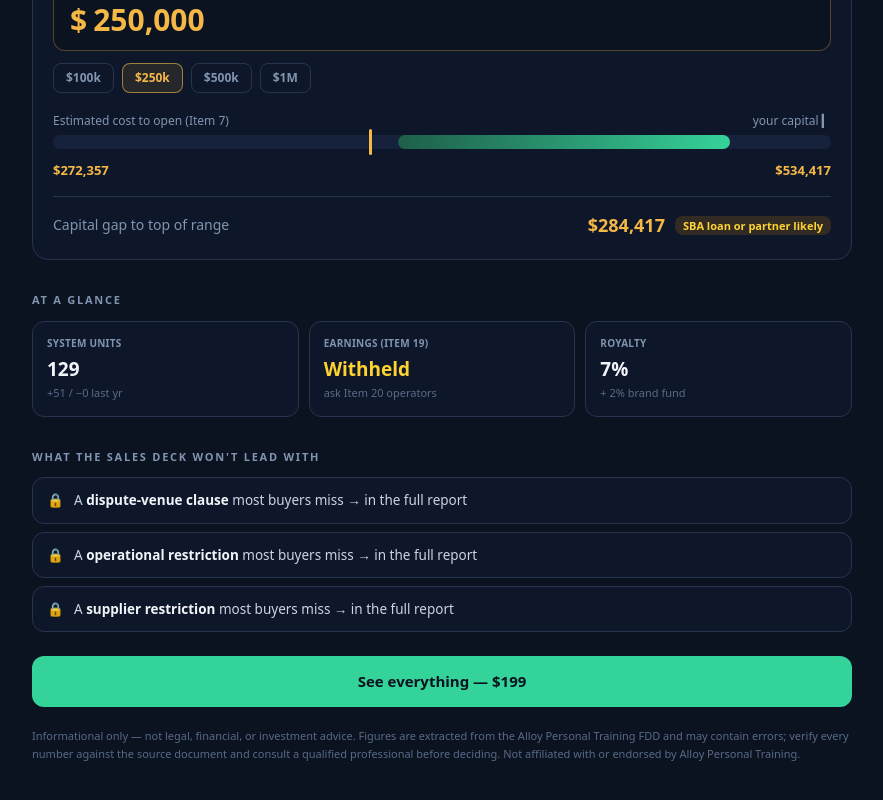
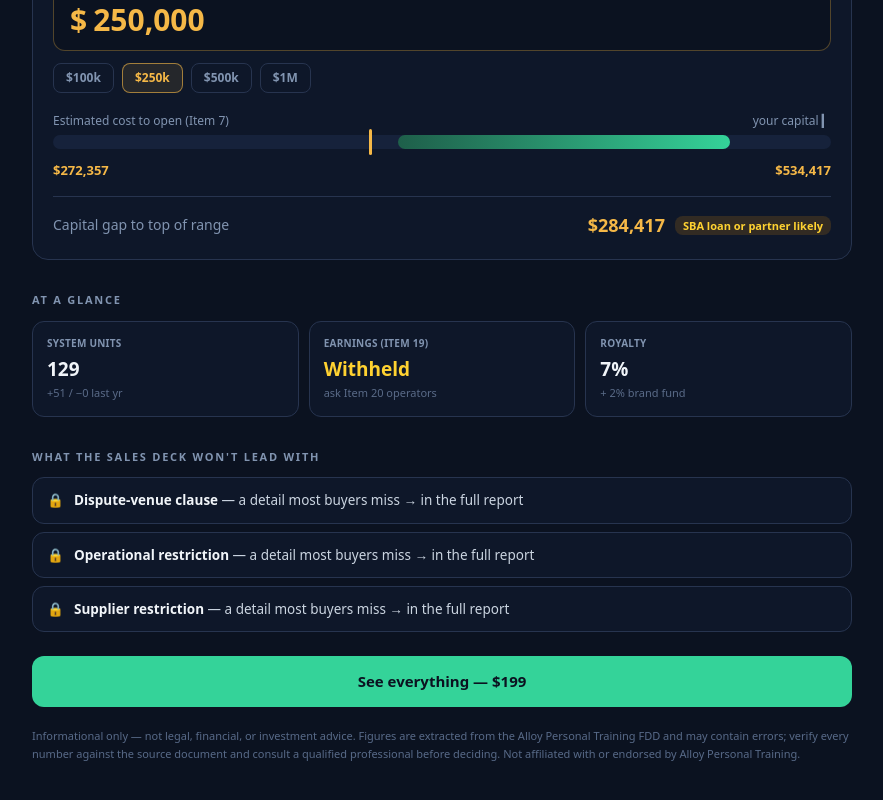
Before and after one commit to jmwproductconsultingllc/engine-foundersplinko, a Next.js app in the folder fdd-engine-deploy/: page /franchise/alloy-personal-training in a window 1280 px wide. Shown: the part 1048-1848 px from the top of the page, without its empty margins (198-1081 px from the left). Built offline with nearby package versions, Linux system fonts and the light colour scheme; no server answers.

Commit message:
cosmetic fix

```diff
--- a/fdd-engine-deploy/components/BrandDetail.tsx
+++ b/fdd-engine-deploy/components/BrandDetail.tsx
@@ -175,9 +175,9 @@ export default function BrandDetail({
           <div className="mt-2.5 flex items-start gap-2.5 rounded-xl border border-[#3A496A] bg-[#0E1729] px-4 py-3.5 text-[14px] text-[#CBD5E1]">
             <span aria-hidden>🔒</span>
             <span>
-              Our audit flagged a <b className="text-[#F1F5F9]">serious financial-condition disclosure</b> in this
-              franchisor&apos;s own audited statements. What it is — and what it means for your investment — is in
-              the full report.
+              Our audit flagged a <b className="text-[#F1F5F9]">serious financial-condition disclosure</b>{" "}
+              in this franchisor&apos;s own audited statements. What it is — and what it means for your
+              investment — is in the full report.
             </span>
           </div>
         )}
@@ -348,7 +348,7 @@ export default function BrandDetail({
                 >
                   <span aria-hidden>🔒</span>
                   <span>
-                    A <b className="text-[#F1F5F9]">{t.label.toLowerCase()}</b> most buyers miss → in the full report
+                    <b className="text-[#F1F5F9]">{t.label}</b> — a detail most buyers miss → in the full report
                   </span>
                 </div>
               ))}
```
